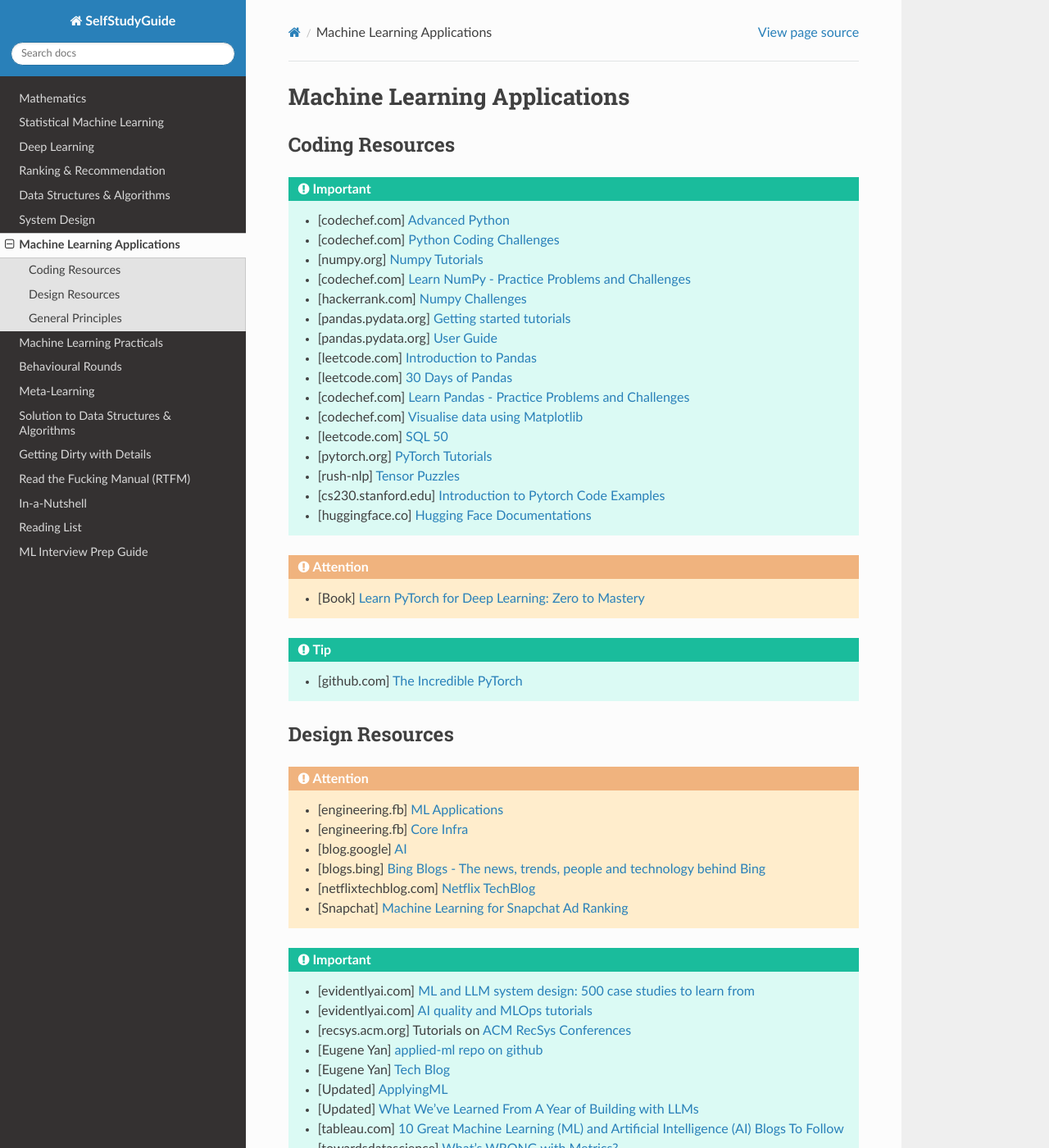
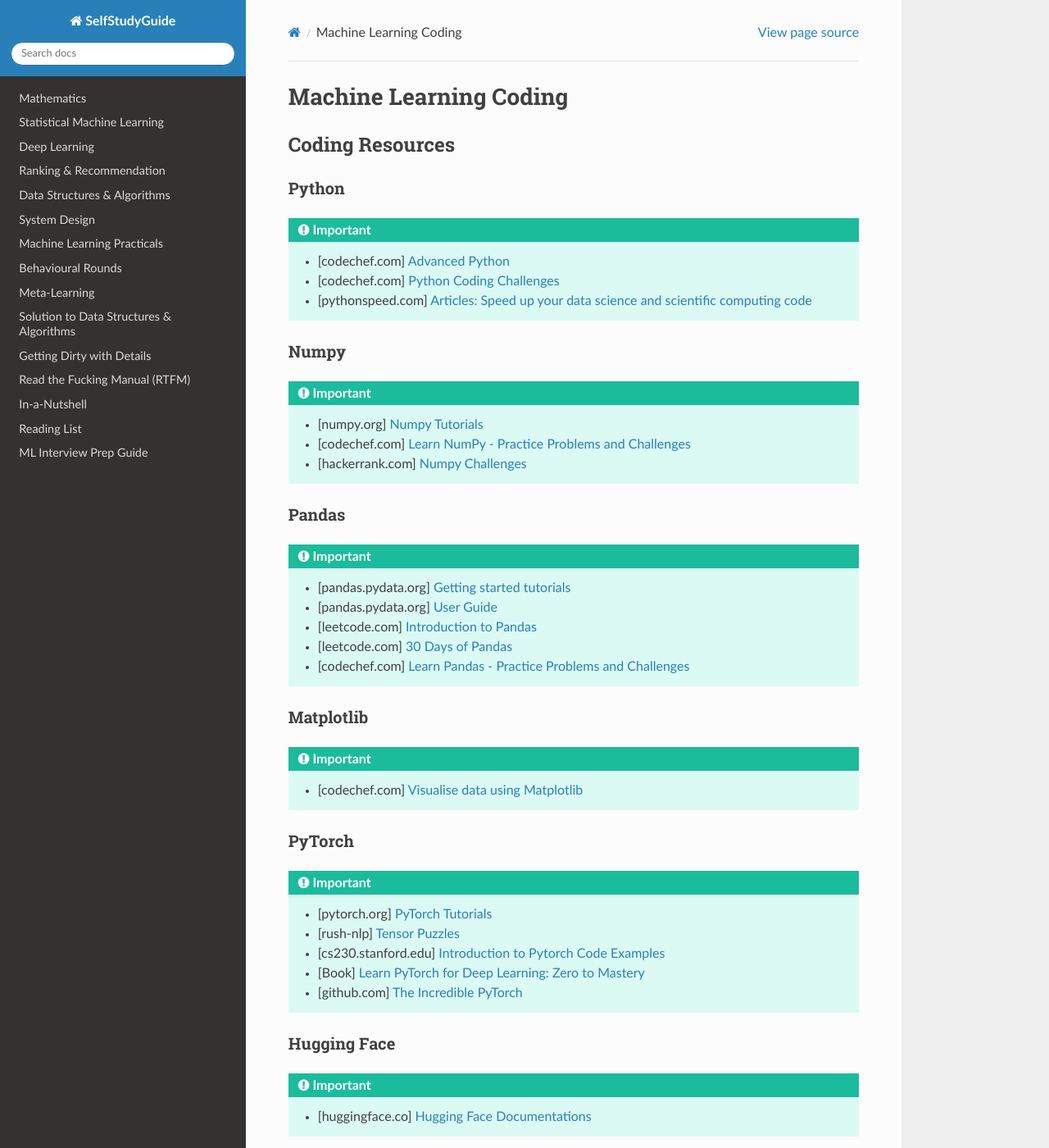
Before and after one commit to uselesstechjunks/leetcode, a Sphinx documentation site: the page built from docs/source/mlcoding.rst, in a window 1280 px wide and 1400 px high. Shown: the whole window at 82% size. Built offline with Sphinx 7.4.7 and the Read the Docs theme 3.1.0, drawn with Linux system fonts in a browser that asks for light colours; pages that are not in the unit, such as notebooks, are missing from menus; some of the changed text lies outside the part shown.

Commit message:
Update and rename mldes.rst to mlcoding.rst

```diff
--- a/docs/source/mldes.rst
+++ b/docs/source/mlcoding.rst
@@ -1,32 +1,55 @@
 ###############################################################################
-Machine Learning Applications
+Machine Learning Coding
 ###############################################################################
 *******************************************************************************
 Coding Resources
 *******************************************************************************
+Python
+===============================================================================
 .. important::
 	* [codechef.com] `Advanced Python <https://www.codechef.com/learn/course/advanced-python>`_
 	* [codechef.com] `Python Coding Challenges <https://www.codechef.com/practice/python-coding-challenges>`_
+	* [pythonspeed.com] `Articles: Speed up your data science and scientific computing code <https://pythonspeed.com/datascience/>`_
+
+Numpy
+===============================================================================
+.. important::
 	* [numpy.org] `Numpy Tutorials <https://numpy.org/learn/>`_
 	* [codechef.com] `Learn NumPy - Practice Problems and Challenges <https://www.codechef.com/learn/course/numpy>`_
 	* [hackerrank.com] `Numpy Challenges <https://www.hackerrank.com/domains/python/numpy/difficulty:easy/page:1>`_
+
+Pandas
+===============================================================================
+.. important::
 	* [pandas.pydata.org] `Getting started tutorials <https://pandas.pydata.org/docs/getting_started/intro_tutorials/index.html>`_
 	* [pandas.pydata.org] `User Guide <https://pandas.pydata.org/docs/user_guide/index.html>`_
 	* [leetcode.com] `Introduction to Pandas <https://leetcode.com/studyplan/introduction-to-pandas/>`_
 	* [leetcode.com] `30 Days of Pandas <https://leetcode.com/studyplan/30-days-of-pandas/>`_
 	* [codechef.com] `Learn Pandas - Practice Problems and Challenges <https://www.codechef.com/learn/course/pandas>`_
+
+Matplotlib
+===============================================================================
+.. important::
 	* [codechef.com] `Visualise data using Matplotlib <https://www.codechef.com/learn/course/matplotlib>`_
-	* [leetcode.com] `SQL 50 <https://leetcode.com/studyplan/top-sql-50/>`_
+
+PyTorch
+===============================================================================
+.. important::
 	* [pytorch.org] `PyTorch Tutorials <https://pytorch.org/tutorials/>`_
 	* [rush-nlp] `Tensor Puzzles <https://github.com/srush/Tensor-Puzzles>`_
 	* [cs230.stanford.edu] `Introduction to Pytorch Code Examples <https://cs230.stanford.edu/blog/pytorch/>`_
+	* [Book] `Learn PyTorch for Deep Learning: Zero to Mastery <https://www.learnpytorch.io/>`_
+	* [github.com] `The Incredible PyTorch <https://github.com/ritchieng/the-incredible-pytorch>`_
+
+Hugging Face
+===============================================================================
+.. important::
 	* [huggingface.co] `Hugging Face Documentations <https://huggingface.co/docs>`_
 
-.. attention::
-	* [Book] `Learn PyTorch for Deep Learning: Zero to Mastery <https://www.learnpytorch.io/>`_
-
-.. tip::
-	* [github.com] `The Incredible PyTorch <https://github.com/ritchieng/the-incredible-pytorch>`_
+SQL
+===============================================================================
+.. important::
+	* [leetcode.com] `SQL 50 <https://leetcode.com/studyplan/top-sql-50/>`_
 
 *******************************************************************************
 Design Resources
```
